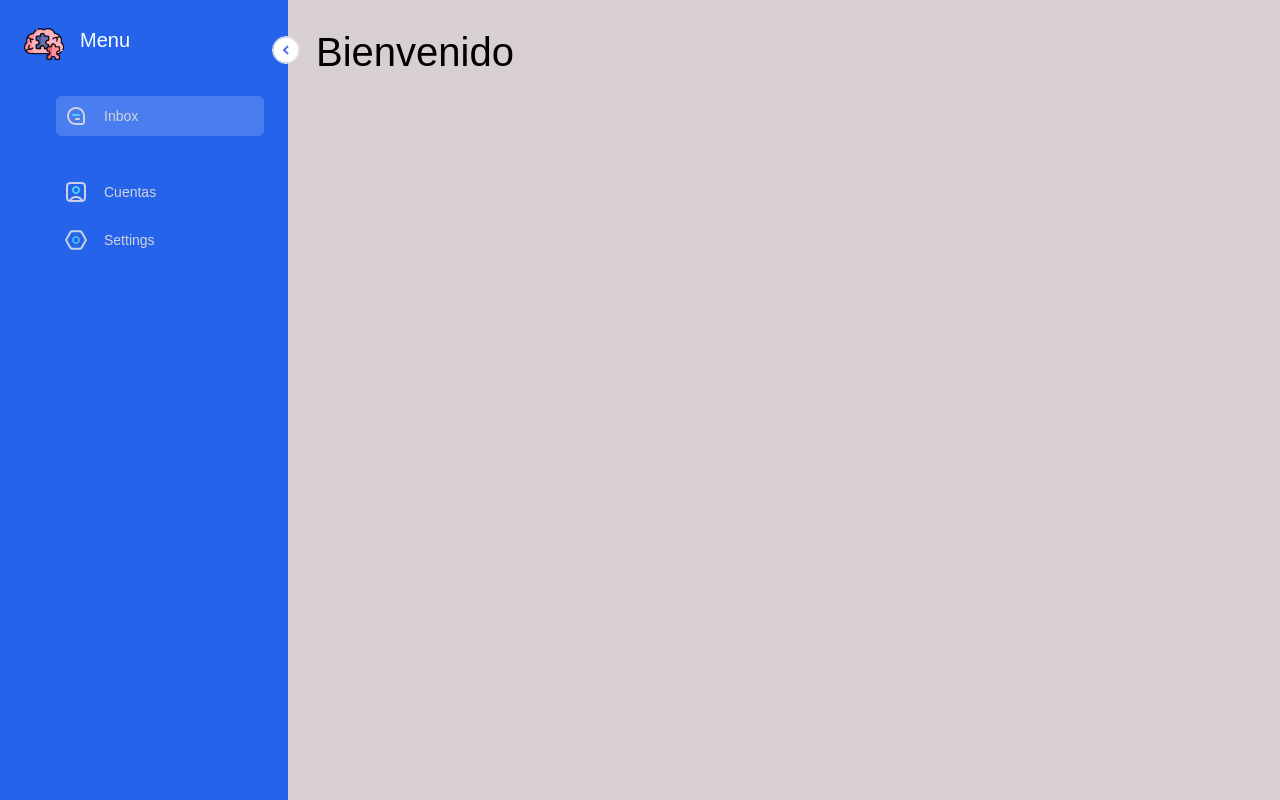
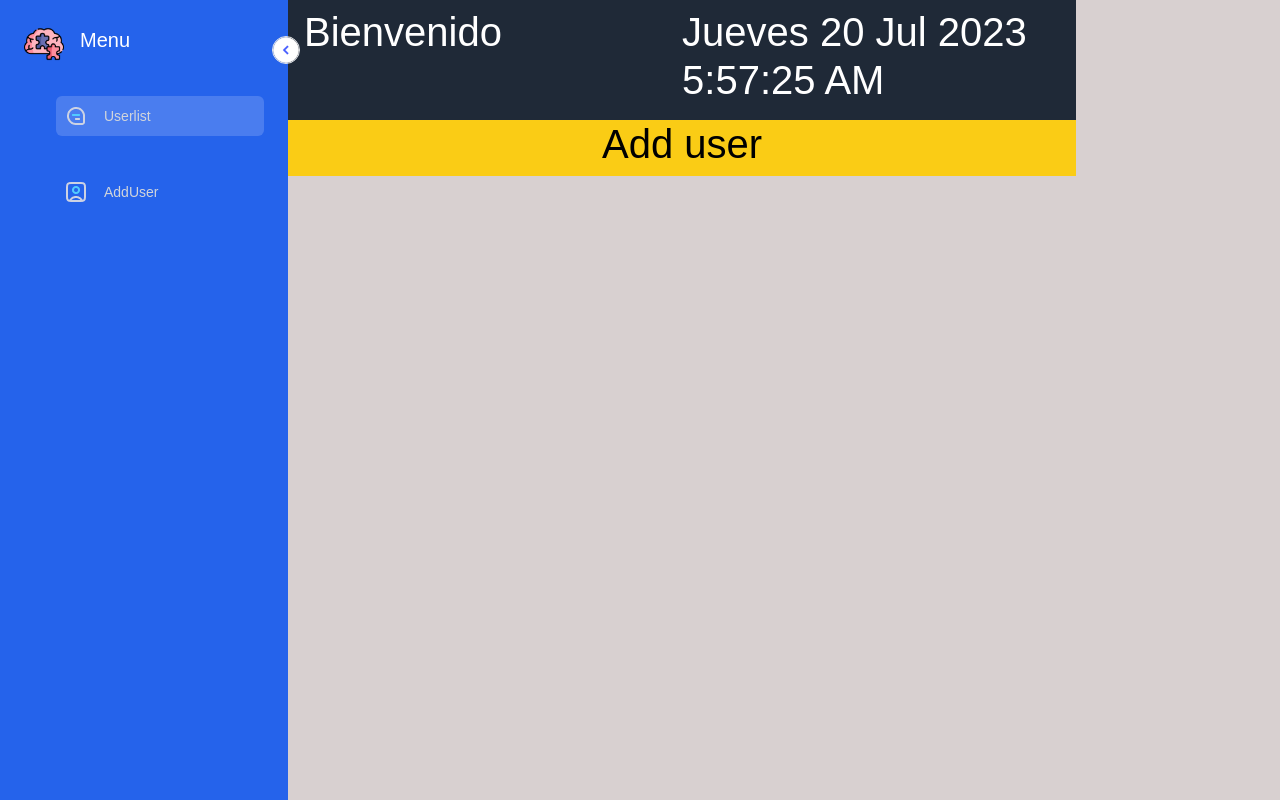
Before and after one commit to jesusjarr30/Modular-Web, a React (Create React App) app in the folder PaginaWeb/webps/: page /Inicio in a window 1280 px wide. Built offline with nearby package versions, Linux system fonts and the light colour scheme.

Commit message:
add views to the dasboard

```diff
--- a/PaginaWeb/webps/src/App.js
+++ b/PaginaWeb/webps/src/App.js
@@ -1,4 +1,3 @@
-import logo from './logo.svg';
 import './App.css';
 import { BrowserRouter as Router, Routes, Route } from 'react-router-dom';
 import Principal from "./components/Principal";
@@ -10,6 +9,11 @@ import Contactanos from "./components/ComPrincipal/Contactanos";
 import Login2 from "./components/Login2";
 import Ppc from "./components/Ppc";
 import Inicio from "./components/Dashboard/Inicio";
+import Personalizar from "./components/Dashboard/Personalizar";
+import AddUser from "./components/Dashboard/AddUser";
+import Support from "./components/Dashboard/Support";
+import Userlist from "./components/Dashboard/Userlist";
+
 
 function App() {
   return (
@@ -22,10 +26,7 @@ function App() {
       <Route path="/Contactanos" element={<Contactanos/>}/>
       <Route path="/Login2" element={<Login2/>} />
       <Route path="/Ppc" element={<Ppc/>} />
-      <Route path="Inicio" element={<Inicio/>} />
-
-
-
+      <Route path="Inicio/*" element={<Inicio/>} />
 
 
     </Routes>
--- /dev/null
+++ b/PaginaWeb/webps/src/components/Dashboard/AddUser.js
@@ -0,0 +1,10 @@
+import React from "react";
+
+function AddUser (){
+    return (
+        <div className="w-full flex justify-center items-center bg-yellow-400">
+            <h1>Add user</h1>
+        </div>
+    )
+}
+export default AddUser;
--- a/PaginaWeb/webps/src/components/Dashboard/Inicio.js
+++ b/PaginaWeb/webps/src/components/Dashboard/Inicio.js
@@ -1,60 +1,104 @@
-import { useLocation } from 'react-router-dom';
+import React, { useState, useEffect } from 'react';
+import { useLocation, useNavigate  } from 'react-router-dom';
 import control from '../Imagenes/control.png';
 import cerebro from '../Imagenes/cerebro.png';
 import user from '../Imagenes/User.png';
 import settings from '../Imagenes/Setting.png';
 import chat from '../Imagenes/Chat.png';
-import { useState } from 'react';
+import AddUser from './AddUser';
+import Userlist from './Userlist';
 
 const Inicio = () => {
+
+
   const Menus = [
-    { title: "Inbox", src: chat },
-    { title: "Cuentas", src: user, gap: true },
-    { title: "Settings", src: settings },
+    { title: "Userlist", src: chat,  component: <AddUser />},
+    { title: "AddUser", src: user, gap: true, component: <Userlist /> },
+
   ];
   const location = useLocation();
   const data = location.state?.data || {};
-  const [open, setOpen]= useState(true);
+  const [open, setOpen] = useState(true);
+  const navigate = useNavigate();
+
+
+  const toggleSidebar = () => {
+    setOpen(!open);
+  };
+  const [selectedComponent, setSelectedComponent] = useState(<AddUser />);
+
+  const handleMenuClick = (index) => {
+    setSelectedComponent(Menus[index].component);
+  };
+
+  const [currentDate, setCurrentDate] = useState(new Date());
+
+  useEffect(() => {
+    const interval = setInterval(() => {
+      setCurrentDate(new Date());
+    }, 1000);
+
+    return () => {
+      clearInterval(interval);
+    };
+  }, []);
+
+  const daysOfWeek = ['Domingo', 'Lunes', 'Martes', 'Miércoles', 'Jueves', 'Viernes', 'Sábado'];
+  const months = [
+    'Ene', 'Feb', 'Mar', 'Abr', 'May', 'Jun', 'Jul', 'Ago', 'Sep', 'Oct', 'Nov', 'Dic'
+  ];
+
+  const formattedDate = `${daysOfWeek[currentDate.getDay()]} ${currentDate.getDate()} ${
+    months[currentDate.getMonth()]
+  } ${currentDate.getFullYear()} ${currentDate.toLocaleTimeString()}`;
 
   return (
     <div className='flex'>
       <div className={` ${open ? "w-72" : "w-20 "} duration-300 h-screen p-4 pt-6 bg-blue-600 relative `}>
-
         <img
           src={control}
           className={`absolute cursor-pointer rounded-full -right-3 top-9 w-7 border-1 ${!open && "rotate-180"}`}
-          onClick={()=> setOpen(!open)}
+          onClick={toggleSidebar}
         />
         <div className="flex gap-x-4 justify-start items-center">
           <img
             src={cerebro}
-            className={`cursor-pointer duration-500 w-10 ${
-              open && "rotate-[360deg]"
-            }`}
+            className={`cursor-pointer duration-500 w-10 ${open && "rotate-[360deg]"}`}
           />
-          <h1 className={`text-white origin-left font-medium text-xl duration-300 ${!open && "scale-0"}`}>Menu</h1>
+          <h1 className={`text-white origin-left font-medium text-xl duration-300 ${!open && "scale-0"}`}>
+            Menu
+          </h1>
         </div>
         <ul className="pt-6">
           {Menus.map((Menu, index) => (
             <li
               key={index}
               className={`flex  rounded-md p-2 cursor-pointer hover:bg-light-white text-gray-300 text-sm items-center gap-x-4
-              ${Menu.gap ? "mt-9" : "mt-2"} ${
-                index === 0 && "bg-light-white"
-              } `}
+              ${Menu.gap ? "mt-9" : "mt-2"} ${index === 0 && "bg-light-white"}`}
+              onClick={() => handleMenuClick(index)}
             >
-              <img src={Menu.src} alt={Menu.title} /> {/* Corregir la ruta de la imagen aquí */}
+              <img src={Menu.src} alt={Menu.title} />
               <span className={`${!open && "hidden"} origin-left duration-200`}>
                 {Menu.title}
               </span>
             </li>
           ))}
         </ul>
-
       </div>
       <div>
-        <div className ="p-7 text-2x1 font-semibold flex-1 h-screen ">
-          <h1>Bienvenido {data.nombre}</h1>
+        <div className="font-semibold flex-1 h-screen w-full">
+        <div className='bg-gray-800 text-white py-2 w-full flex justify-between'>
+  <div className="flex w-full">
+    <h1 className="ml-4">Bienvenido {data.nombre}</h1>
+  </div>
+  <div className="flex w-full justify-end">
+    <h1 className="mr-4">{formattedDate}</h1>
+  </div>
+
+</div>
+
+          {selectedComponent}
+
         </div>
       </div>
     </div>
--- /dev/null
+++ b/PaginaWeb/webps/src/components/Dashboard/Personalizar.js
@@ -0,0 +1,11 @@
+import React from "react";
+
+function Perzonalizar (){
+    return (
+        <div className="flex w-full h-screen">
+            <h1>perzonalizar</h1>
+        </div>
+
+    )
+}
+export default Perzonalizar;
--- /dev/null
+++ b/PaginaWeb/webps/src/components/Dashboard/Rutas.js
@@ -0,0 +1,25 @@
+
+import { BrowserRouter as Router, Routes, Route } from 'react-router-dom';
+import 'bootstrap/dist/css/bootstrap.min.css';
+
+import Personalizar from "./Personalizar";
+import AddUser from "./AddUser";
+import Support from "./Support";
+import Userlist from "./Userlist";
+
+
+function Rutas() {
+  return (
+    <Router>
+    <Routes>
+      <Route path="Inicio/Personalizar" element={<Personalizar/>} />
+      <Route path="Inicio/AddUser" element={<AddUser/>} />
+      <Route path="Inicio/Support" element={<Support/>} />
+      <Route path="Inicio/Userlist" element={<Userlist/>} />
+
+    </Routes>
+  </Router>
+  );
+}
+
+export default Rutas;
--- /dev/null
+++ b/PaginaWeb/webps/src/components/Dashboard/Support.js
@@ -0,0 +1,11 @@
+import React from "react";
+
+function Support (){
+    return (
+        <div className="flex w-full h-screen">
+            <h1>support</h1>
+        </div>
+
+    )
+}
+export default Support;
--- /dev/null
+++ b/PaginaWeb/webps/src/components/Dashboard/Userlist.js
@@ -0,0 +1,10 @@
+import React from "react";
+
+function Userlist (){
+    return (
+        <div className="flex w-full h-screen justify-center bg-yellow-400">
+            <h1>user list</h1>
+        </div>
+    )
+}
+export default Userlist;
```
